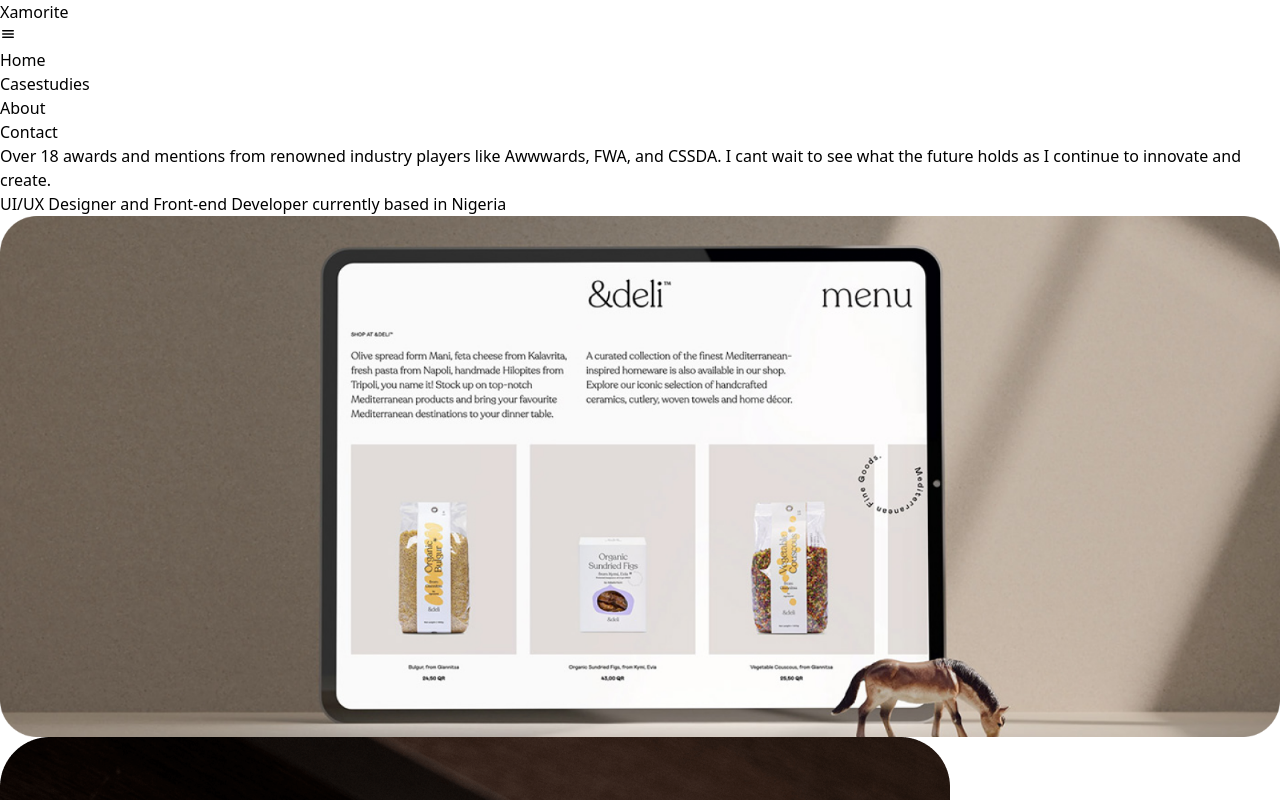
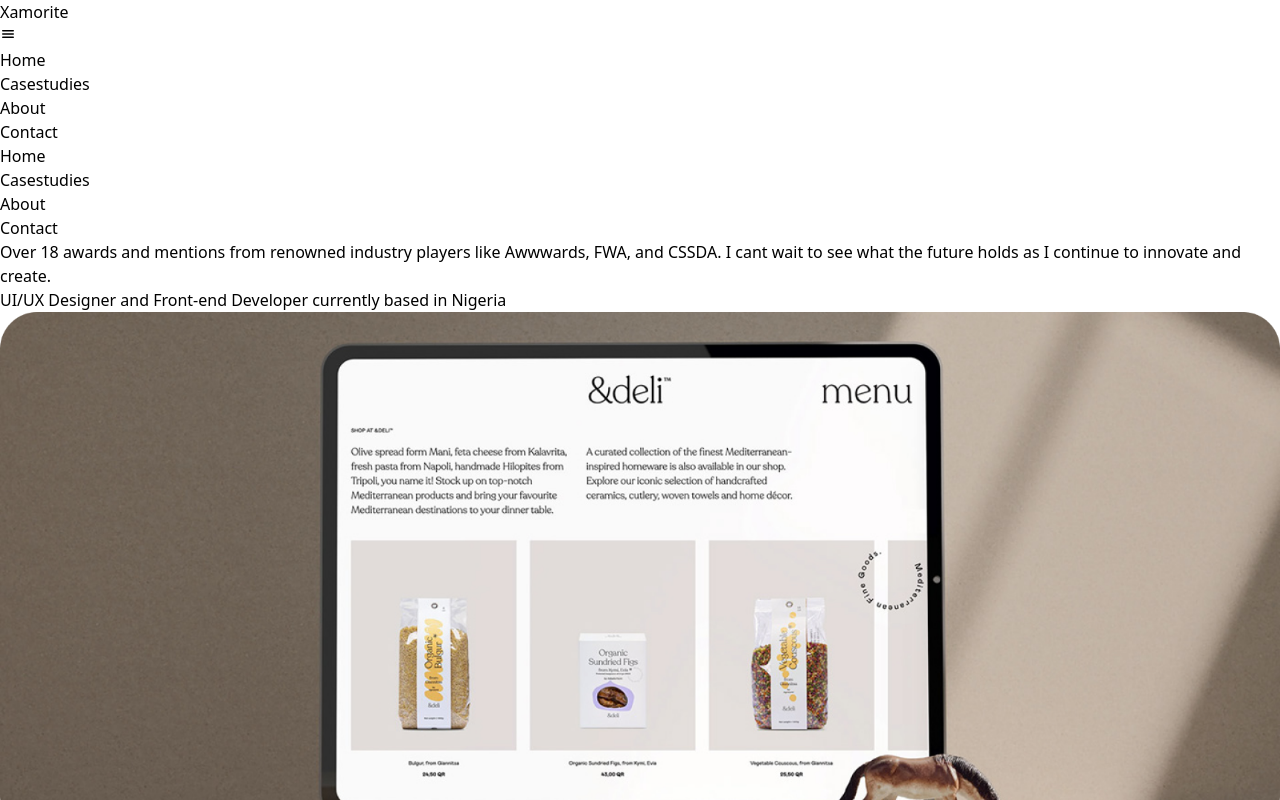
Before and after one commit to xamorite/Xamorite.com, a React (Vite) app: page / in a window 1280 px wide. Shown: the top 800 px of the page. Built offline with nearby package versions, Linux system fonts and the light colour scheme.

Commit message:
portfolio website

```diff
--- a/src/components/Header.jsx
+++ b/src/components/Header.jsx
@@ -37,7 +37,7 @@ function Header() {
 
 
 
-          {/* <ul className={`md:flex md:items-center md:pb-0 pd-12 absolute md:static bg-white md:z-auto z-[-1] left-0 w-full md:w-auto md:pl-0 pl-9 transition-all duration-500 ease-in ${open ? 'top-20' : 'top-[-490px]'}`}>
+          <ul className={`md:flex md:items-center md:pb-0 pd-12 absolute md:static bg-white md:z-auto z-[-1] left-0 w-full md:w-auto md:pl-0 pl-9 transition-all duration-500 ease-in ${open ? 'top-20' : 'top-[-490px]'}`}>
             {
               Links.map((link) =>
 
@@ -46,15 +46,7 @@ function Header() {
                 </li>
               )
             }
-
-            <li className='cursor-pointer' >
-              <ul className='flex ms-auto justify-between '>
-                <li className='mx-2 text-xl ' >TW</li>
-                <li className='mx-2 text-xl'>IG</li>
-                <li className='mx-2 text-xl'>BE</li>
-                <li className='mx-2 text-xl'>DRIB</li></ul>
-            </li>
-          </ul> */}
+          </ul>
 
 
           {/* <NavLink to='/CaseStudies' className={({ isActive }) => `btn cursor-pointer    mx-4 hover:bg-[black] hover:text-white hover:rounded-full px-3
```
